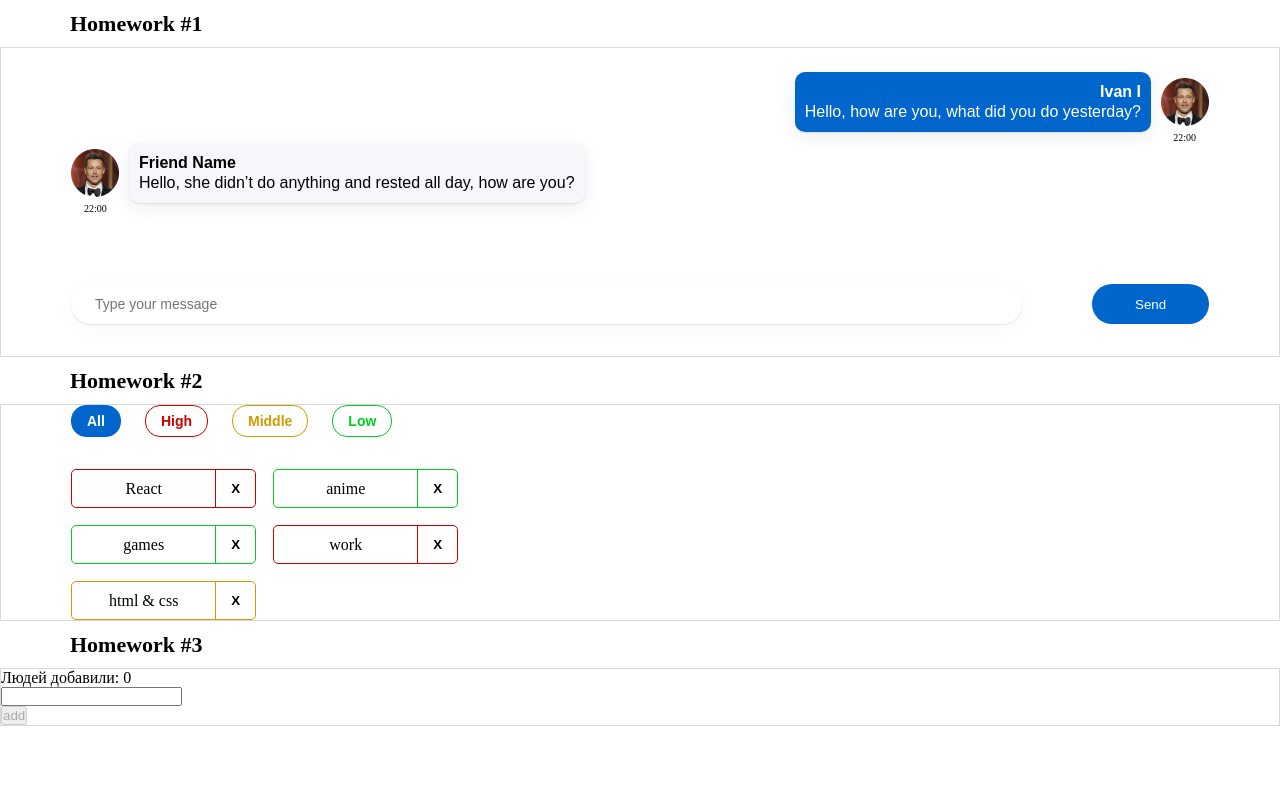
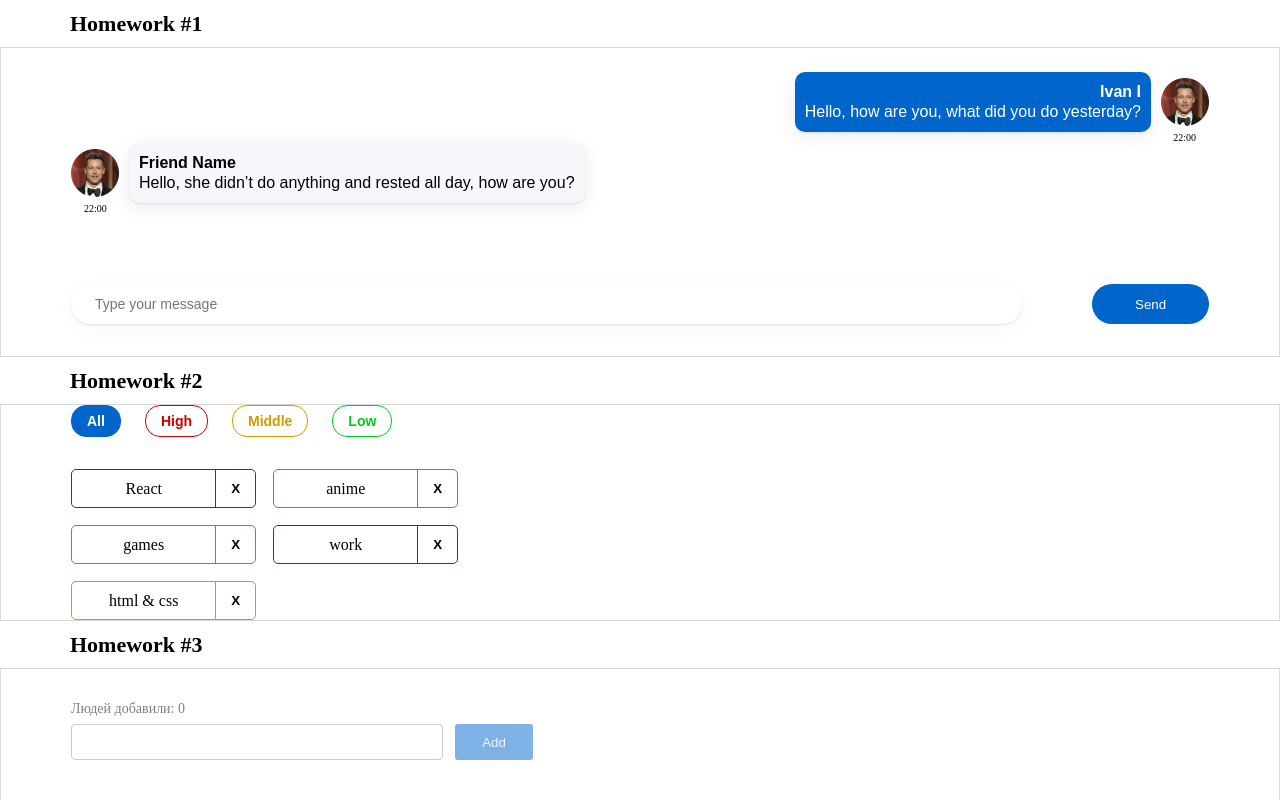
Before and after one commit to Venzelland/hws2-master, a React (Create React App) app: page / in a window 1280 px wide. Shown: the top 800 px of the page. Built offline with nearby package versions, Linux system fonts and the light colour scheme.

Commit message:
fix style

```diff
--- a/src/s2-homeworks/hw03/Greeting.module.css
+++ b/src/s2-homeworks/hw03/Greeting.module.css
@@ -1,35 +1,86 @@
 .greetingForm {
+    margin-left: 70px;
+    height: 336px;
 }
 
 .inputAndButtonContainer {
+    display: flex;
+    align-items: baseline;
+
+
 }
 
 .error {
+    color: red;
+    font-size: 14px;
 }
 
 .input {
+    margin-top: 7px;
+    width: 372px;
+    height: 36px;
+    border: 1px solid #ccc;
+    border-radius: 4px;
+    align-self: center;
 }
 
 .input:focus {
+    border-color: blue;
 }
 
 .errorInput {
+    margin-top: 7px;
+    width: 372px;
+    height: 36px;
+    border: 1px solid red;
+    border-radius: 4px;
 }
 
 .button {
+    margin-left: 12px;
+    background-color: rgba(0, 102, 204, 1);
+    color: #DDEEFF;
+    width: 78px;
+    height: 36px;
+    border: none;
+    border-radius: 3px;
+    outline: none;
+    cursor: pointer;
 }
 
 .button:focus {
+    background-color: #0056b3;
 }
 
 .button:active {
+    background-color: #0056b3;
 }
 
 .button:disabled {
+    opacity: 50%;
 }
 
 .text {
+    margin-top: 31px;
+    font-family: Montserrat, serif;
+    font-size: 14px;
+    font-weight: 400;
+    line-height: 17px;
+    text-align: left;
+
+    color: rgba(0, 0, 0, 0.5);
+
+
 }
 
 .greeting {
+    margin-top: 10px;
+
+    font-family: 'Montserrat', serif;
+    font-style: normal;
+    font-weight: 500;
+    font-size: 14px;
+    line-height: 17px;
+
+    color: #000000;
 }
--- a/src/s2-homeworks/hw03/Greeting.tsx
+++ b/src/s2-homeworks/hw03/Greeting.tsx
@@ -25,7 +25,7 @@ const Greeting: React.FC<GreetingPropsType> = (
         lastUserName,
     } // деструктуризация пропсов
 ) => {
-    const inputClass = error ? s.errorInput : '' // need to fix with (?:)!
+    const inputClass = error ? s.errorInput : s.input // need to fix with (?:)!
 
     return (
         <div id={'hw3-form'} className={s.greetingForm}>
@@ -57,7 +57,7 @@ const Greeting: React.FC<GreetingPropsType> = (
                     className={s.button}
                     disabled={!name.trim()}
                 >
-                    add
+                    Add
                 </button>
             </div>
 
--- a/src/s2-homeworks/hw03/GreetingContainer.tsx
+++ b/src/s2-homeworks/hw03/GreetingContainer.tsx
@@ -13,7 +13,7 @@ export const pureAddUser = (
     setName: React.Dispatch<React.SetStateAction<string>>,
     addUserCallback: (name: string) => void) => {
     if (name.trim() === '') {
-        setError('Введите имя')
+        setError('Ошибка! Введите имя!')
     } else {
         addUserCallback(name)
         setName('')
@@ -23,7 +23,7 @@ export const pureAddUser = (
 
 export const pureOnBlur = (name: string, setError: React.Dispatch<React.SetStateAction<string>>) => {
     if (name.trim() === '') {
-        setError('Введите имя')
+        setError('Ошибка! Введите имя!')
     }// если имя пустое - показать ошибку!
 }
 
```
